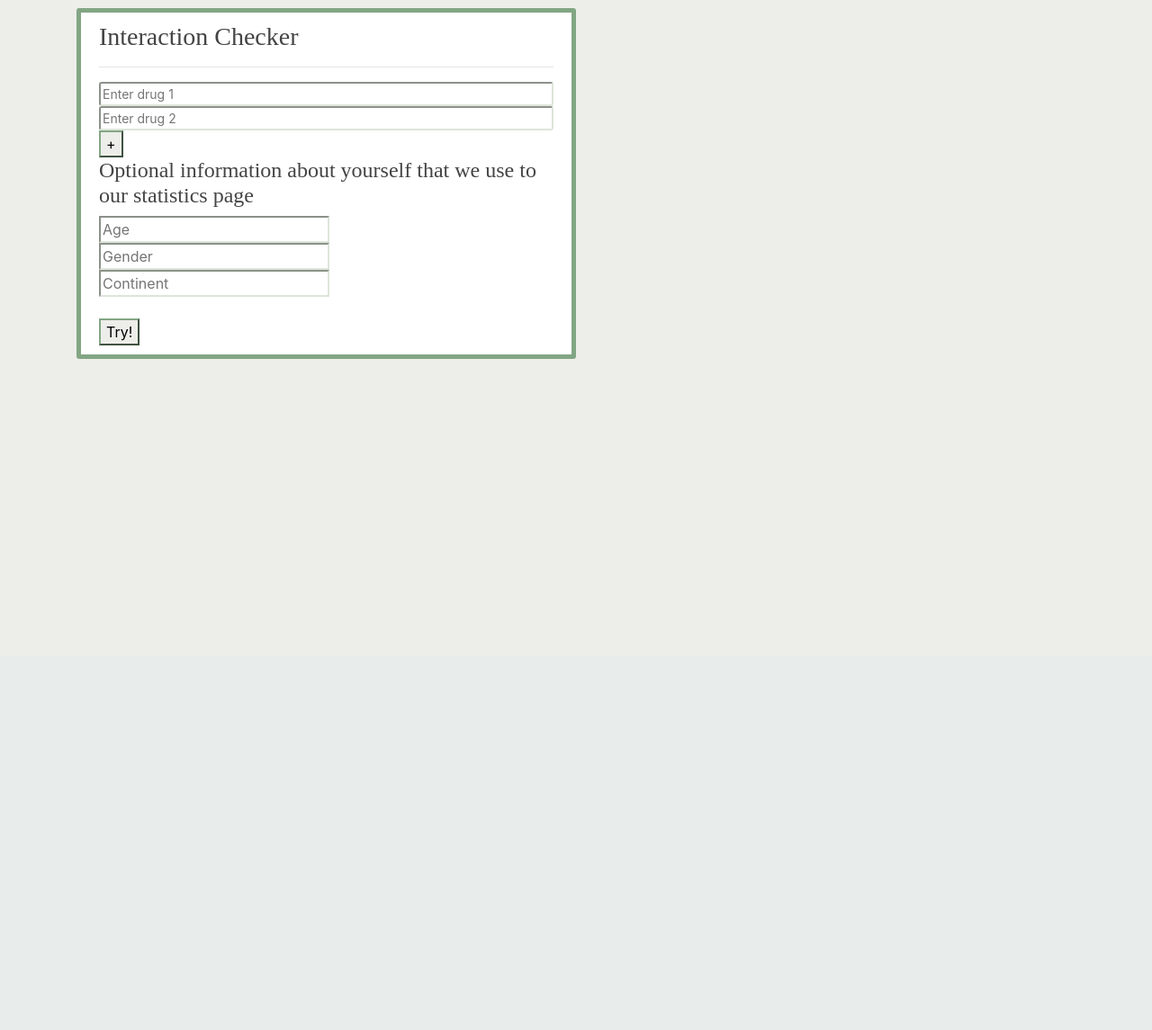
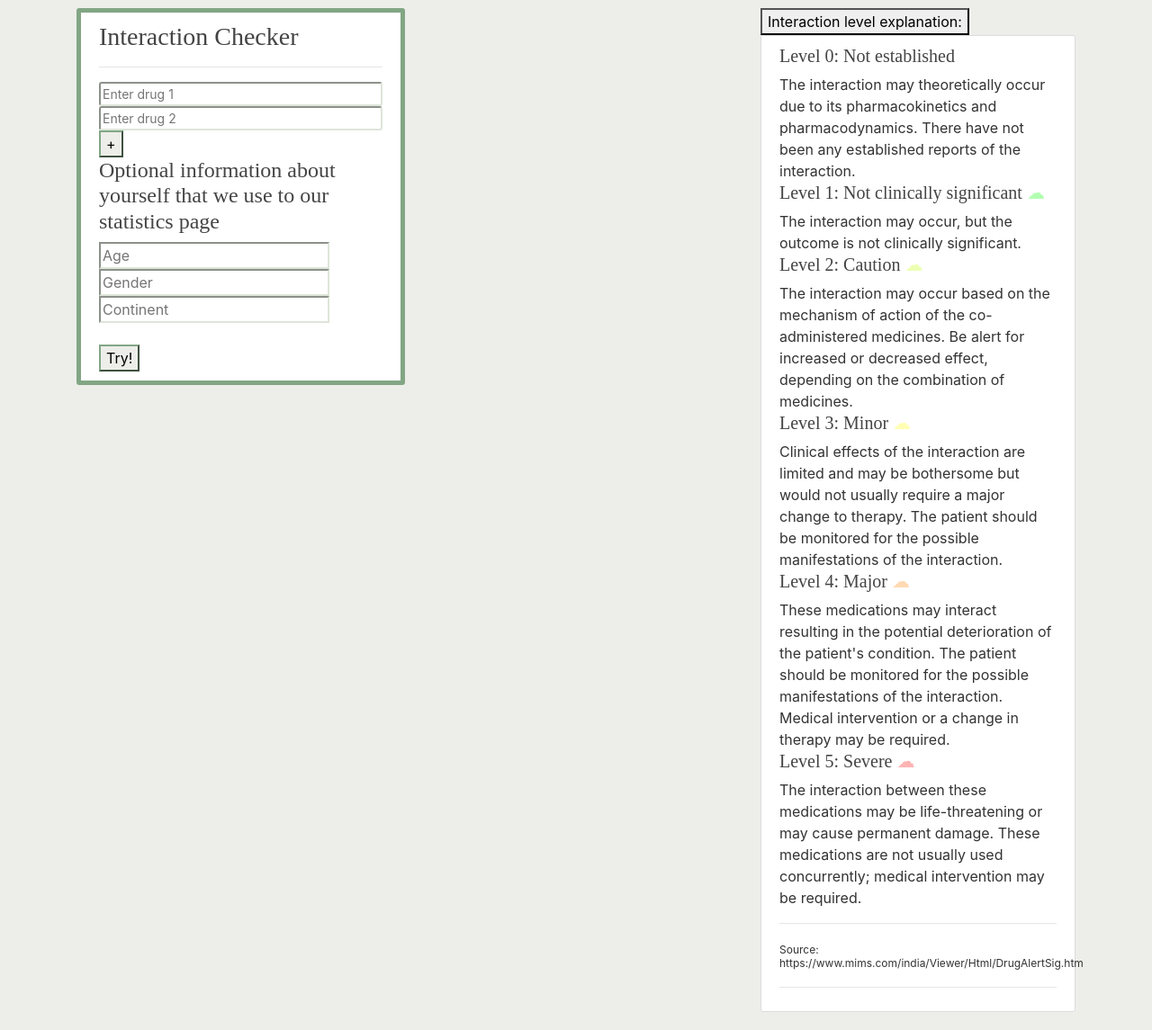
Before and after one commit to isterbollen/CookieDough2, a Django app: page / in a window 1280 px wide. Shown: the part 71-1216 px from the top of the page at 90% size. Before the commit the page ends 470 px from the top, so only its background shows below. Run offline with Django 3.2, Linux system fonts and the light colour scheme; data that the repository does not hold is empty; some libraries are stand-ins or nearby versions.

Commit message:
Update home.html

```diff
--- a/project_django/DrugiComp/templates/DrugiComp/home.html
+++ b/project_django/DrugiComp/templates/DrugiComp/home.html
@@ -1,5 +1,7 @@
 {% extends "DrugiComp/base.html" %}
 {% block content %}
+<div class="row">
+<div class="col-md-8">
 <form action="{% url 'DrugiComp-home' %}" method="POST">
 	{% csrf_token %}
 	<script>
@@ -113,4 +115,41 @@
 		<p>No interactions found</p>
 	{% endif %}
 {% endif %}
+</div>
+<div class="col-md-4">
+	<button class="collapsible">Interaction level explanation:</button>
+	<div class="content-section">
+		<h5>Level 0: Not established</h5>
+		The interaction may theoretically occur due to its pharmacokinetics and pharmacodynamics. There have not been any established reports of the interaction.
+		<h5>Level 1: Not clinically significant <span STYLE="color:#b3ffb3">&#9729;</span></h5>
+		The interaction may occur, but the outcome is not clinically significant.
+		<h5>Level 2: Caution <span STYLE="color:#ecffb3">&#9729;</span></h5>
+		The interaction may occur based on the mechanism of action of the co-administered medicines. Be alert for increased or decreased effect, depending on the combination of medicines.
+		<h5>Level 3: Minor <span STYLE="color:#ffffb3">&#9729;</span></h5>
+		Clinical effects of the interaction are limited and may be bothersome but would not usually require a major change to therapy. The patient should be monitored for the possible manifestations of the interaction.
+		<h5>Level 4: Major <span STYLE="color:#ffd9b3">&#9729;</span></h5>
+		These medications may interact resulting in the potential deterioration of the patient's condition. The patient should be monitored for the possible manifestations of the interaction. Medical intervention or a change in therapy may be required.
+		<h5>Level 5: Severe <span STYLE="color:#ffb3b3">&#9729;</span></h5>
+		The interaction between these medications may be life-threatening or may cause permanent damage. These medications are not usually used concurrently; medical intervention may be required.
+		<hr>
+		<div class="nb_text">Source: https://www.mims.com/india/Viewer/Html/DrugAlertSig.htm</div><hr>
+	</div>
+	<script>
+	var coll = document.getElementsByClassName("collapsible");
+	var i;
+
+	for (i = 0; i < coll.length; i++) {
+		coll[i].addEventListener("click", function() {
+			this.classList.toggle("active");
+			var content = this.nextElementSibling;
+			if (content.style.maxHeight){
+				content.style.maxHeight = null;
+			} else {
+				content.style.maxHeight = content.scrollHeight + "px";
+			}
+		});
+	}
+	</script>
+</div>
+</div>
 {% endblock content %}
```
